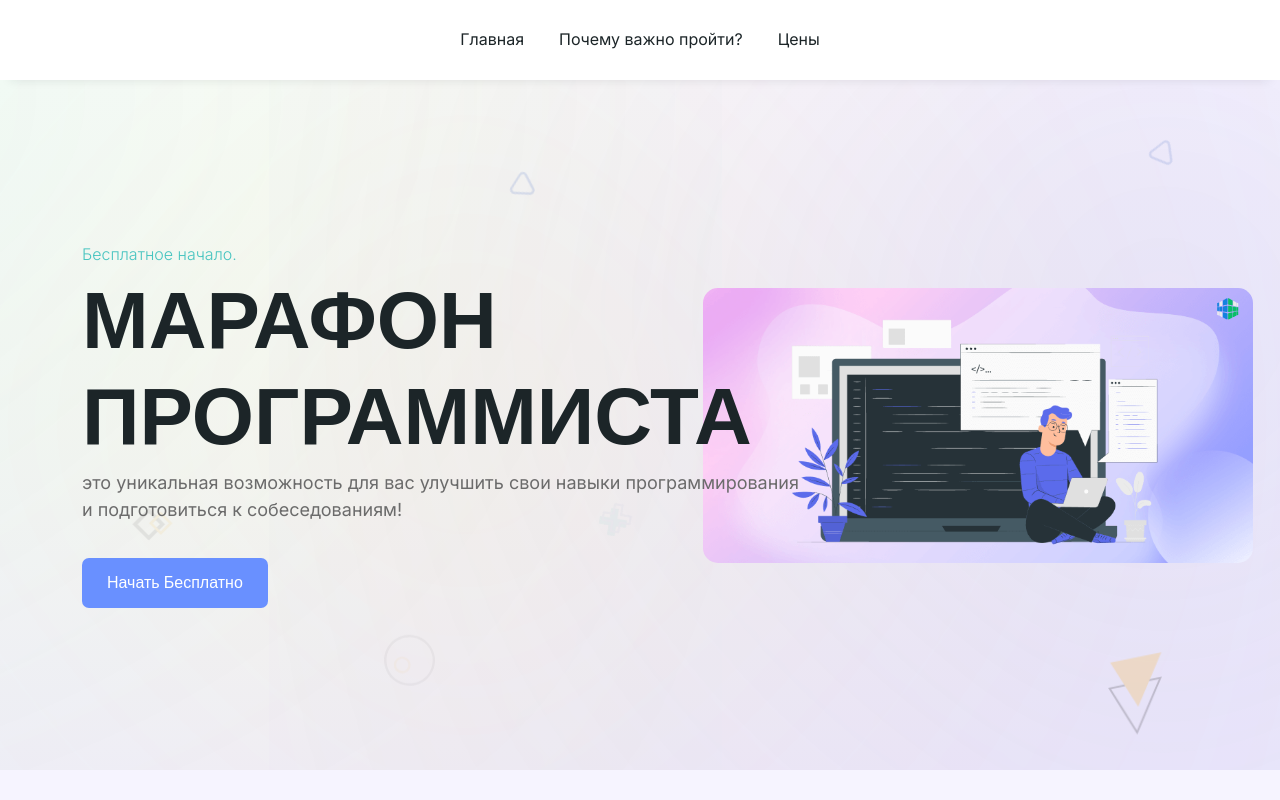
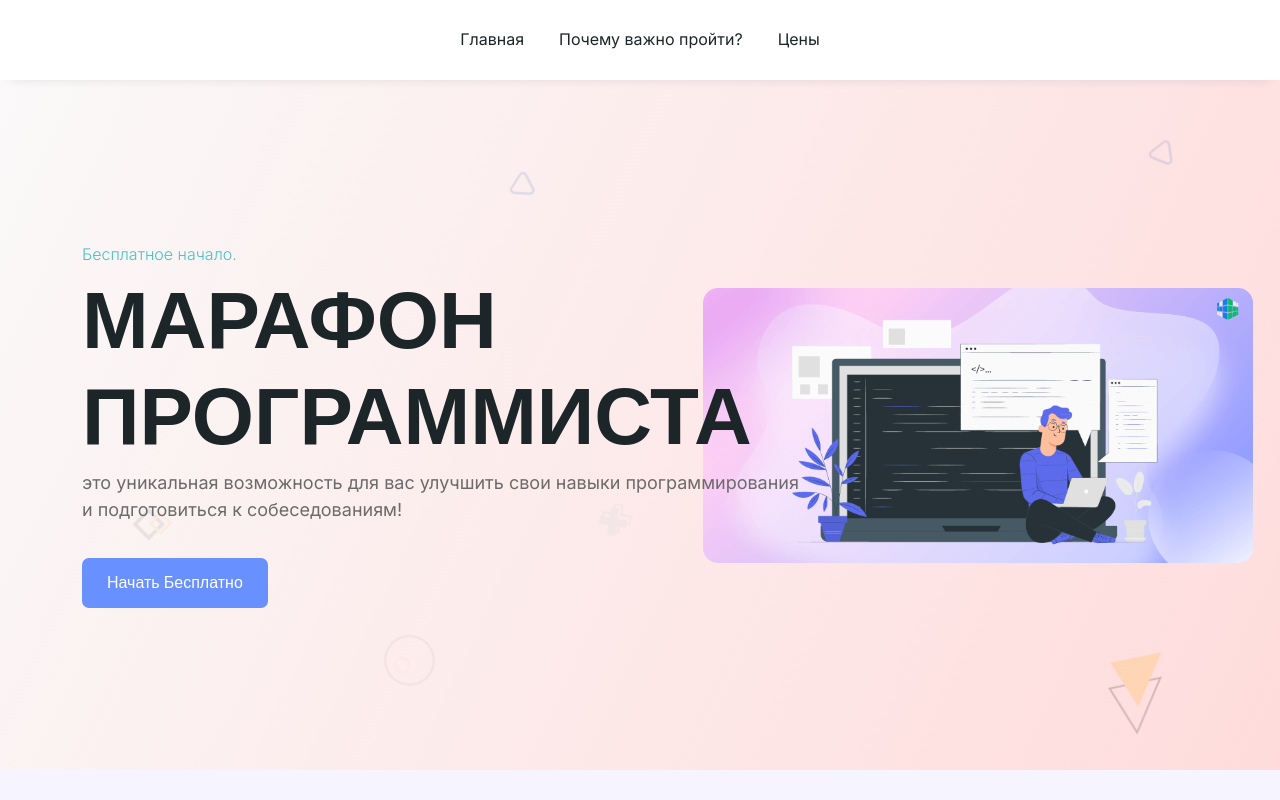
Before and after one commit to progito/web, a plain HTML site: page marafon.html in a window 1280 px wide. Shown: the top 800 px of the page. Drawn offline with nearby package versions, Linux system fonts and the light colour scheme.

Commit message:
Update marafon.html

```diff
--- a/marafon.html
+++ b/marafon.html
@@ -41,7 +41,8 @@
     </header>
     <div id="home">
     <div class="cs-height_80 cs-height_lg_80"></div>
-    <section style="background-image: url(img/hero_bg.svg);" class="cs-hero cs-style1 cs-bg" data-src="assets/img/hero_bg.svg" style="background-image: url(&quot;assets/img/hero_bg.svg&quot;);">
+    <section style="background: rgb(240,234,234);
+    background: linear-gradient(115deg, rgba(240,234,234,0.29315476190476186) 0%, rgba(255,157,157,0.3603816526610645) 100%);" class="cs-hero cs-style1 cs-bg" >
     <div class="container">
     <div class="cs-hero_img">
     <div class="cs-hero_img_bg cs-bg" data-src="assets/img/hero_img_bg.png" style="background-image: url(&quot;assets/img/hero_img_bg.png&quot;);"></div>
```
